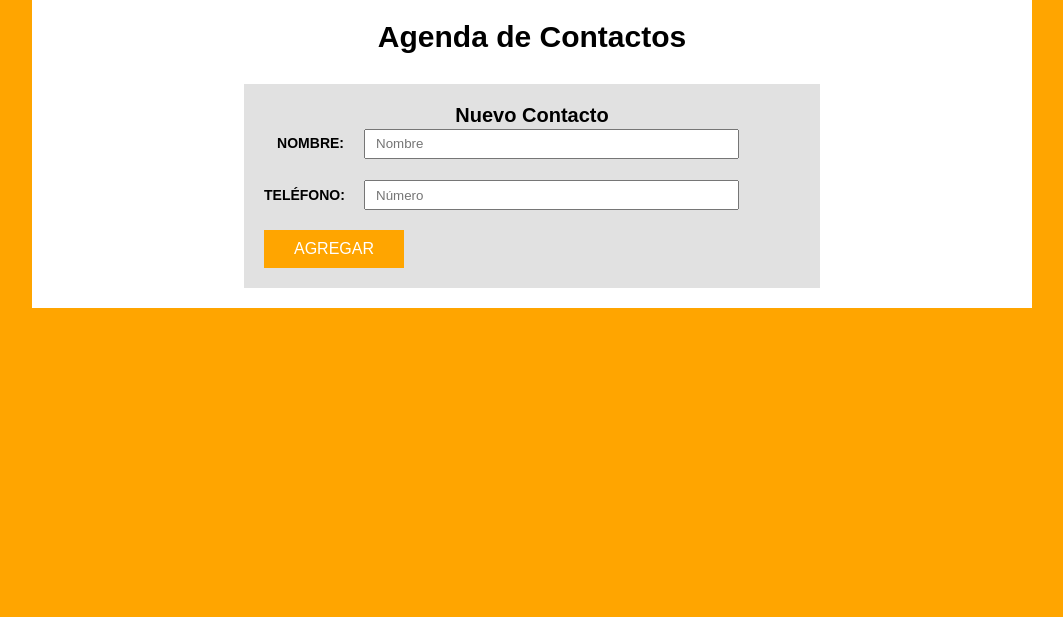
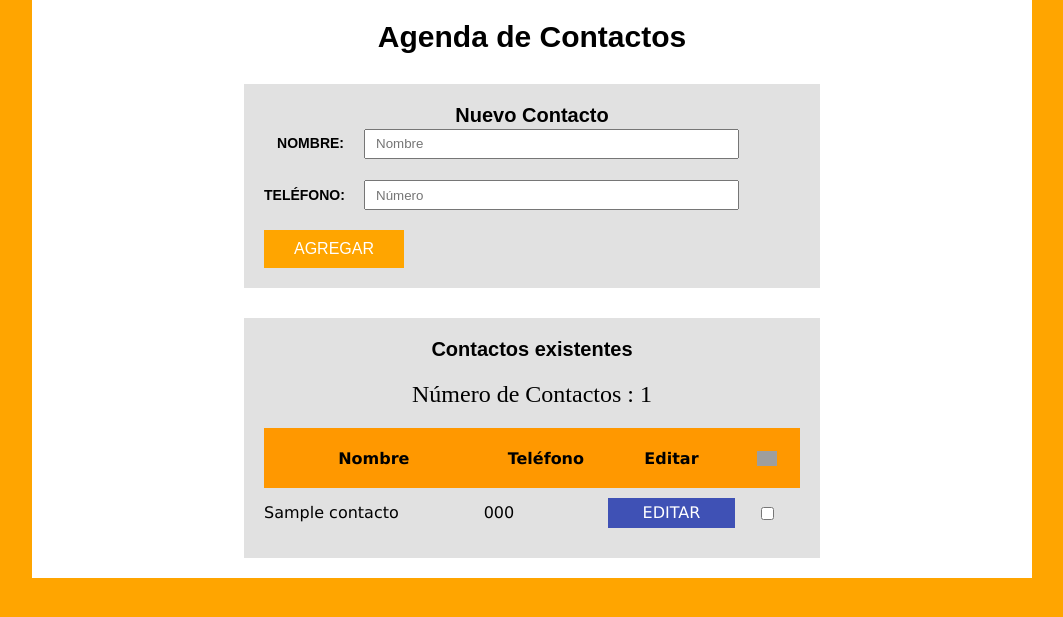
Before and after one commit to danidz96/agendaphp, a PHP site: page / in a window 1280 px wide. Shown: the top 617 px of the page, without its empty margins (108-1171 px from the left). Run offline with PHP 8.4, Linux system fonts and the light colour scheme; tables that the repository leaves empty or names only in its code hold one stand-in row (values such as "Sample post"); grey boxes are pictures that could not be loaded.

Commit message:
Mostrar datos bbdd

```diff
--- a/index.php
+++ b/index.php
@@ -1,6 +1,8 @@
 <?php
    try {
         require_once('funciones/bd_conexion.php');
+        $sql = 'SELECT * FROM contactos';
+        $resultado = $conn->query($sql);
    } catch (Exception $e) {
          $error = $e->getMessage();
    }
@@ -35,8 +37,43 @@
                   </form>
               </div><!--.crear_contacto-->
         </div> <!--.contenido-->
-
+        <div class="contenido existentes">
+          <h2>Contactos existentes</h2>
+          <p>Número de Contactos : <?php echo $resultado->num_rows ?></p>
+          <table id="registrados">
+            <thead>
+                <tr>
+                  <th>Nombre</th>
+                  <th>Teléfono</th>
+                  <th>Editar</th>
+                  <th><button type="button" name="Borrar" id="btn_borrar" class="borrar">Borrar</button></th>
+                </tr>
+            </thead>
+            <tbody>
+              <tbody>
+                        <?php //fetch_assoc, fetch_row, fetch_array, fetch_all, fetch_objects  ?>
+                        <?php while($registros = $resultado->fetch_assoc() ) { ?>
+                            <tr id="<?php echo $registros['id']; ?>">
+                                  <td>
+                                    <?php echo $registros['nombre']; ?>
+                                  </td>
+                                  <td>
+                                    <?php echo $registros['telefono']; ?>
+                                  </td>
+                                  <td>
+                                    <a href="editar.php?id=<?php echo $registros['id']; ?>">Editar</a>
+                                  </td>
+                                  <td class="borrar">
+                                      <input class="borrar_contacto" type="checkbox" name="<?php echo $registros['id']; ?>">
+                                  </td>
+                            </tr>
+                        <?php } ?>
+                    </tbody>
+          </table>
+        </div>
     </div>
-
+    <?php
+      $conn->close();
+    ?>
 </body>
 </html>
```
